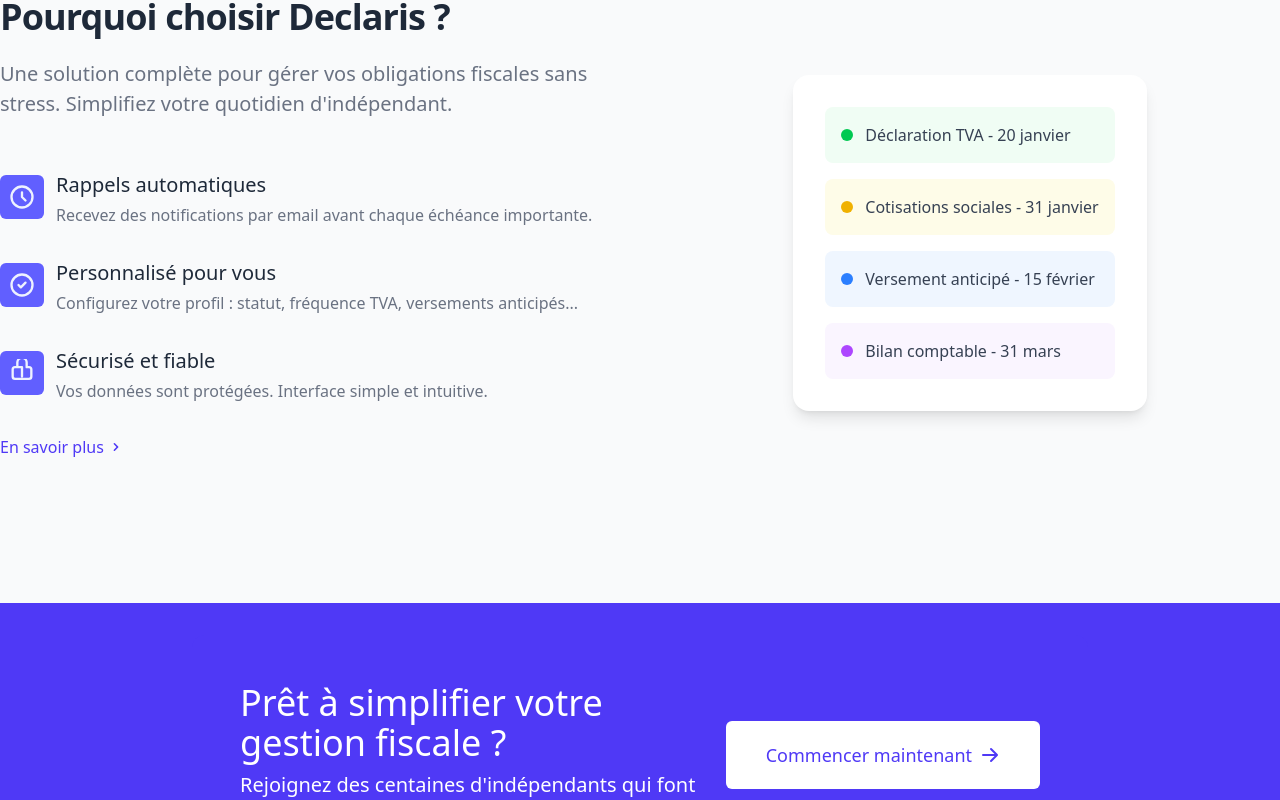
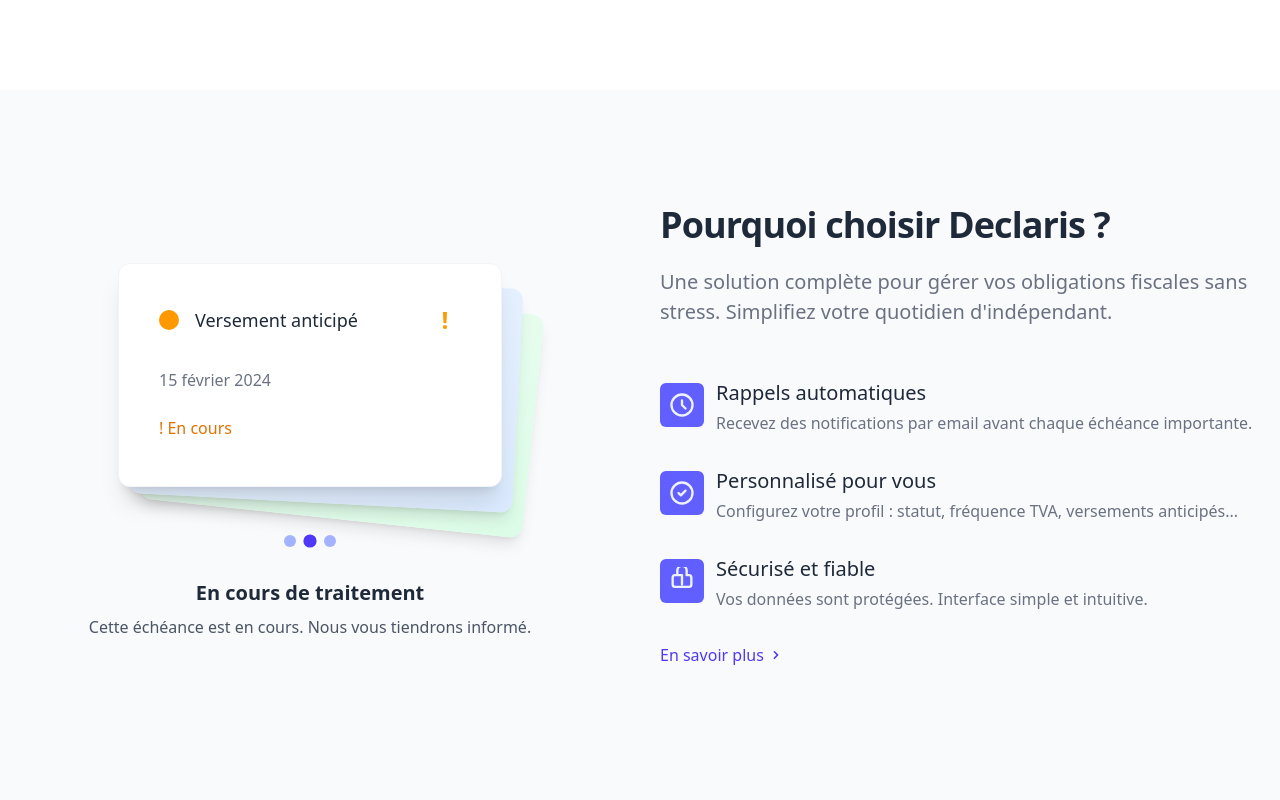
Before and after one commit to Reptilz/Declaris, a Nuxt app: page / in a window 1280 px wide. Shown: the part 660-1460 px from the top of the page. Built offline with nearby package versions, Linux system fonts and the light colour scheme.

Commit message:
feat: InteractiveCards dans index

```diff
--- /dev/null
+++ b/components/InteractiveCards.vue
@@ -0,0 +1,203 @@
+<template>
+  <div class="relative w-full flex flex-col items-center"
+       @mouseenter="isHovered = true"
+       @mouseleave="isHovered = false">
+    <!-- Stack de cartes -->
+    <div class="relative">
+      <!-- Cartes arrière (autres cartes) -->
+      <div
+        v-for="(card, index) in cards"
+        :key="card.id"
+        v-show="index !== currentCard"
+        :class="[
+          'absolute w-96 h-56 rounded-xl shadow-lg transform transition-all duration-500',
+          card.color === 'green' ? 'bg-gradient-to-br from-green-50 to-green-100' : '',
+          card.color === 'amber' ? 'bg-gradient-to-br from-amber-50 to-amber-100' : '',
+          card.color === 'blue' ? 'bg-gradient-to-br from-blue-50 to-blue-100' : '',
+          index === (currentCard + 1) % cards.length ? 'top-4 left-4 rotate-3 z-10' : 'top-8 left-8 rotate-6 z-0'
+        ]">
+        <div class="p-10">
+          <div class="flex items-center space-x-4 mb-8">
+            <div :class="[
+              'w-5 h-5 rounded-full',
+              card.color === 'green' ? 'bg-green-500' : '',
+              card.color === 'amber' ? 'bg-amber-500' : '',
+              card.color === 'blue' ? 'bg-blue-500' : ''
+            ]"></div>
+            <span class="text-lg font-medium text-gray-700">{{ card.title }}</span>
+          </div>
+          <div class="text-base text-gray-500">{{ card.date }}</div>
+        </div>
+      </div>
+
+      <!-- Carte avant (active) -->
+      <div class="relative w-96 h-56 bg-white rounded-xl shadow-xl border border-gray-100 z-20 transition-all duration-500 hover:scale-105">
+        <div class="p-10">
+          <div class="flex items-center justify-between mb-8">
+            <div class="flex items-center space-x-4">
+              <div :class="[
+                'w-5 h-5 rounded-full',
+                cards[currentCard].color === 'green' ? 'bg-green-500' : '',
+                cards[currentCard].color === 'amber' ? 'bg-amber-500' : '',
+                cards[currentCard].color === 'blue' ? 'bg-blue-500' : ''
+              ]"></div>
+              <span class="text-lg font-medium text-gray-800">{{ cards[currentCard].title }}</span>
+            </div>
+            <div :class="[
+              'w-8 h-8 font-bold text-2xl flex items-center justify-center',
+              cards[currentCard].color === 'green' ? 'text-green-500' : '',
+              cards[currentCard].color === 'amber' ? 'text-amber-500' : '',
+              cards[currentCard].color === 'blue' ? 'text-blue-500' : ''
+            ]">
+              {{ getStatusIcon(cards[currentCard].status) }}
+            </div>
+          </div>
+          <div class="text-base text-gray-500 mb-6">{{ cards[currentCard].date }}</div>
+          <div :class="[
+            'text-base font-medium',
+            cards[currentCard].color === 'green' ? 'text-green-600' : '',
+            cards[currentCard].color === 'amber' ? 'text-amber-600' : '',
+            cards[currentCard].color === 'blue' ? 'text-blue-600' : ''
+          ]">
+            {{ getStatusIcon(cards[currentCard].status) }} {{ getStatusText(cards[currentCard].status) }}
+          </div>
+        </div>
+      </div>
+    </div>
+
+    <!-- Indicateurs interactifs centrés -->
+    <div class="flex justify-center mt-12">
+      <div class="flex space-x-2">
+        <button
+          v-for="(card, index) in cards"
+          :key="card.id"
+          @click="changeCard(index)"
+          :class="[
+            'w-3 h-3 rounded-full transition-all duration-300 hover:scale-125',
+            index === currentCard ? 'bg-indigo-600 scale-110' : 'bg-indigo-300 hover:bg-indigo-400'
+          ]"
+        ></button>
+      </div>
+    </div>
+
+    <!-- Texte descriptif centré et réactif -->
+    <div class="text-center mt-8 max-w-md">
+      <h3 class="text-xl font-semibold text-gray-800 mb-2">{{ getCardTitle(cards[currentCard].status) }}</h3>
+      <p class="text-gray-600 text-base">{{ getCardDescription(cards[currentCard].status) }}</p>
+    </div>
+  </div>
+</template>
+
+<script setup>
+import { ref, onMounted } from 'vue'
+
+// État de la carte active et du survol
+const currentCard = ref(0)
+const isHovered = ref(false)
+let autoRotationInterval = null
+
+// Données des cartes avec les différents statuts
+const cards = ref([
+  {
+    id: 1,
+    title: 'Déclaration TVA',
+    date: '20 janvier 2024',
+    status: 'completed',
+    color: 'green'
+  },
+  {
+    id: 2,
+    title: 'Versement anticipé',
+    date: '15 février 2024',
+    status: 'pending',
+    color: 'amber'
+  },
+  {
+    id: 3,
+    title: 'Cotisations sociales',
+    date: '31 mars 2024',
+    status: 'upcoming',
+    color: 'blue'
+  }
+])
+
+// Change la carte active et reset l'animation au clic sur un indicateur
+const changeCard = (index) => {
+  currentCard.value = index
+  // Reset du timer d'animation automatique
+  if (autoRotationInterval) {
+    clearInterval(autoRotationInterval)
+  }
+  startAutoRotation()
+}
+
+// Tourne les cartes automatiquement
+const startAutoRotation = () => {
+  autoRotationInterval = setInterval(() => {
+    if (!isHovered.value) {
+      currentCard.value = (currentCard.value + 1) % cards.value.length
+    }
+  }, 3000)
+}
+
+// Lance l'animation au montage de la page
+onMounted(() => {
+  startAutoRotation()
+})
+
+// Retourne l'icône selon le statut
+const getStatusIcon = (status) => {
+  switch (status) {
+    case 'completed':
+      return '✓'
+    case 'pending':
+      return '!'
+    case 'upcoming':
+      return '→'
+    default:
+      return '•'
+  }
+}
+
+// Retourne le texte selon le statut
+const getStatusText = (status) => {
+  switch (status) {
+    case 'completed':
+      return 'Complétée'
+    case 'pending':
+      return 'En cours'
+    case 'upcoming':
+      return 'À venir'
+    default:
+      return 'En attente'
+  }
+}
+
+// Retourne le titre selon le statut de la carte
+const getCardTitle = (status) => {
+  switch (status) {
+    case 'completed':
+      return 'Mission accomplie !'
+    case 'pending':
+      return 'En cours de traitement'
+    case 'upcoming':
+      return 'Prochaine échéance'
+    default:
+      return 'Chaque carte raconte une histoire'
+  }
+}
+
+// Retourne la description selon le statut de la carte
+const getCardDescription = (status) => {
+  switch (status) {
+    case 'completed':
+      return 'Cette échéance a été traitée avec succès. Vous êtes à jour !'
+    case 'pending':
+      return 'Cette échéance est en cours. Nous vous tiendrons informé.'
+    case 'upcoming':
+      return 'Cette échéance arrive bientôt. Préparez vos documents.'
+    default:
+      return 'Vos échéances fiscales organisées dans des cartes intuitives et interactives'
+  }
+}
+</script>
--- a/pages/index.vue
+++ b/pages/index.vue
@@ -2,7 +2,7 @@
   <div>
 
     <!-- Hero Section -->
-    <section class="flex items-center w-full bg-white">
+    <section class="flex items-center w-full bg-white py-16">
       <div class="container flex flex-col items-center justify-between px-6 py-8 mx-auto lg:flex-row">
         <div class="flex flex-col items-center w-full lg:flex-row lg:w-1/2">
           <div class="max-w-2xl mb-8">
@@ -45,10 +45,16 @@
     </section>
 
     <!-- Features Section -->
-    <section id="features" class="bg-gray-50">
+    <section id="features" class="bg-gray-50 py-20">
       <div class="container p-8 mx-auto xl:px-0">
         <div class="flex flex-wrap mb-20 lg:gap-10 lg:flex-nowrap">
-          <div class="flex items-center justify-center w-full lg:w-1/2">
+          <!-- Cartes empilées interactives à gauche sur desktop -->
+          <div class="flex items-center justify-center w-full lg:w-1/2 order-2 lg:order-1">
+            <InteractiveCards />
+          </div>
+
+          <!-- Texte à droite sur desktop -->
+          <div class="flex items-center justify-center w-full lg:w-1/2 order-1 lg:order-2">
             <div class="max-w-2xl mb-8">
               <h2 class="text-4xl font-bold leading-snug tracking-tight text-gray-800 lg:leading-tight lg:text-4xl">
                 Pourquoi choisir Declaris ?
@@ -106,35 +112,12 @@
               </div>
             </div>
           </div>
-
-          <div class="flex items-center justify-center w-full lg:w-1/2">
-            <div class="bg-white rounded-2xl p-8 shadow-lg">
-              <div class="space-y-4">
-                <div class="flex items-center space-x-3 p-4 bg-green-50 rounded-lg">
-                  <div class="w-3 h-3 bg-green-500 rounded-full"></div>
-                  <span class="text-gray-700">Déclaration TVA - 20 janvier</span>
-                </div>
-                <div class="flex items-center space-x-3 p-4 bg-yellow-50 rounded-lg">
-                  <div class="w-3 h-3 bg-yellow-500 rounded-full"></div>
-                  <span class="text-gray-700">Cotisations sociales - 31 janvier</span>
-                </div>
-                <div class="flex items-center space-x-3 p-4 bg-blue-50 rounded-lg">
-                  <div class="w-3 h-3 bg-blue-500 rounded-full"></div>
-                  <span class="text-gray-700">Versement anticipé - 15 février</span>
-                </div>
-                <div class="flex items-center space-x-3 p-4 bg-purple-50 rounded-lg">
-                  <div class="w-3 h-3 bg-purple-500 rounded-full"></div>
-                  <span class="text-gray-700">Bilan comptable - 31 mars</span>
-                </div>
-              </div>
-            </div>
-          </div>
         </div>
       </div>
     </section>
 
     <!-- Call to Action -->
-    <section class="bg-indigo-600">
+    <section class="bg-indigo-600 py-20">
       <div class="container p-8 mx-auto xl:px-0">
         <div class="flex flex-wrap items-center justify-between w-full max-w-4xl gap-5 mx-auto text-white bg-indigo-600 px-7 py-7 lg:px-12 lg:py-12 lg:flex-nowrap rounded-xl">
           <div class="flex-grow text-center lg:text-left">
@@ -166,14 +149,30 @@
 <script setup>
 // Configuration de la page
 definePageMeta({
-  layout: 'default'
+  title: 'Accueil - Declaris.be',
+  description: 'Ne ratez plus jamais vos échéances fiscales. Recevez des rappels personnalisés pour vos obligations TVA, cotisations sociales et versements anticipés.'
 })
 
+// Configuration du head
 useHead({
-  title: 'Declaris - Gestion fiscale pour indépendants belges',
+  title: 'Accueil - Declaris.be',
   meta: [
-    { name: 'description', content: 'Ne ratez plus jamais vos échéances fiscales. Declaris vous aide à gérer vos obligations TVA, cotisations sociales et versements anticipés.' },
-    { name: 'keywords', content: 'fiscal, TVA, cotisations sociales, indépendant, Belgique, rappels, échéances' }
+    {
+      name: 'description',
+      content: 'Ne ratez plus jamais vos échéances fiscales. Recevez des rappels personnalisés pour vos obligations TVA, cotisations sociales et versements anticipés.'
+    },
+    {
+      property: 'og:title',
+      content: 'Declaris.be - Rappels fiscaux pour indépendants belges'
+    },
+    {
+      property: 'og:description',
+      content: 'Ne ratez plus jamais vos échéances fiscales. Recevez des rappels personnalisés pour vos obligations TVA, cotisations sociales et versements anticipés.'
+    },
+    {
+      property: 'og:type',
+      content: 'website'
+    }
   ]
 })
 </script>
```
